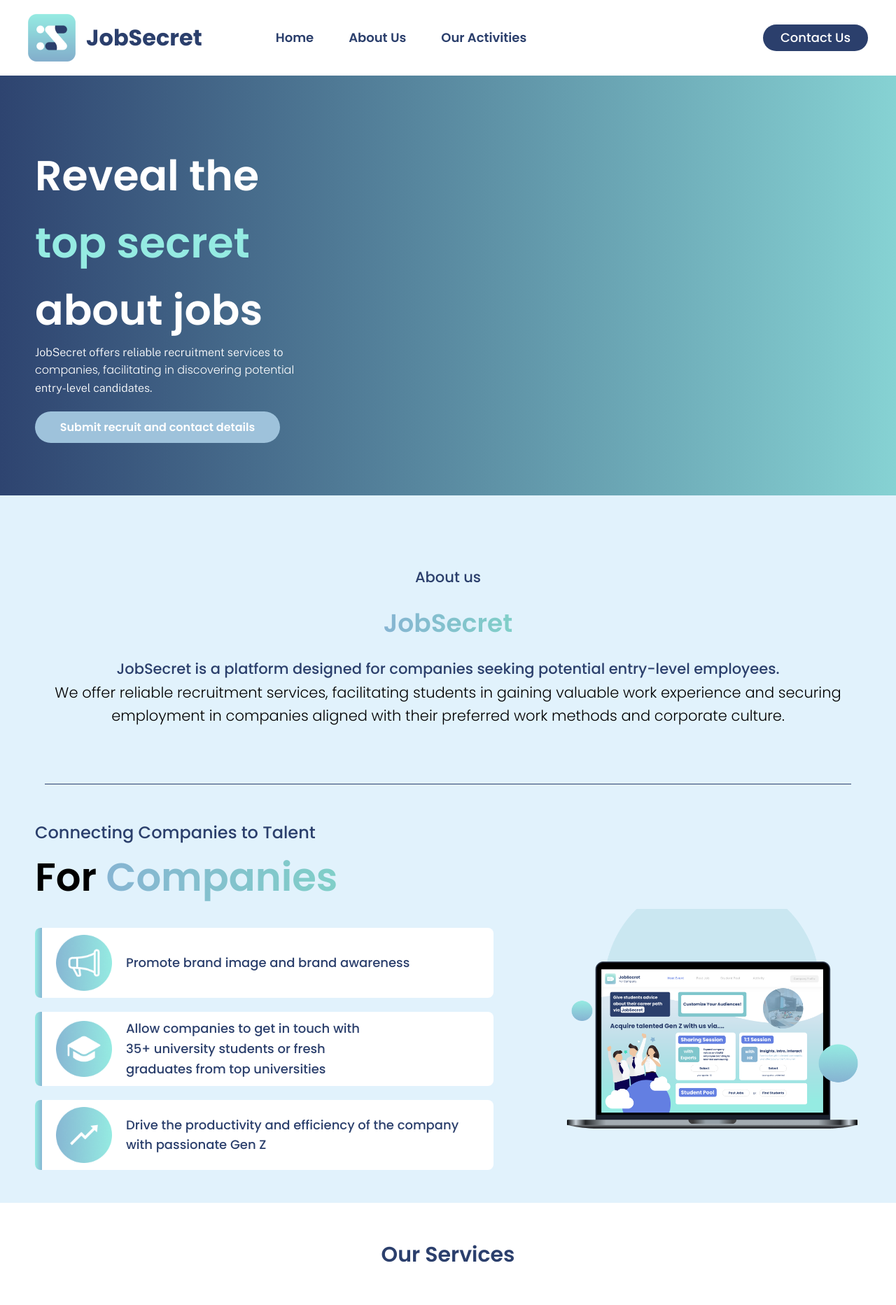
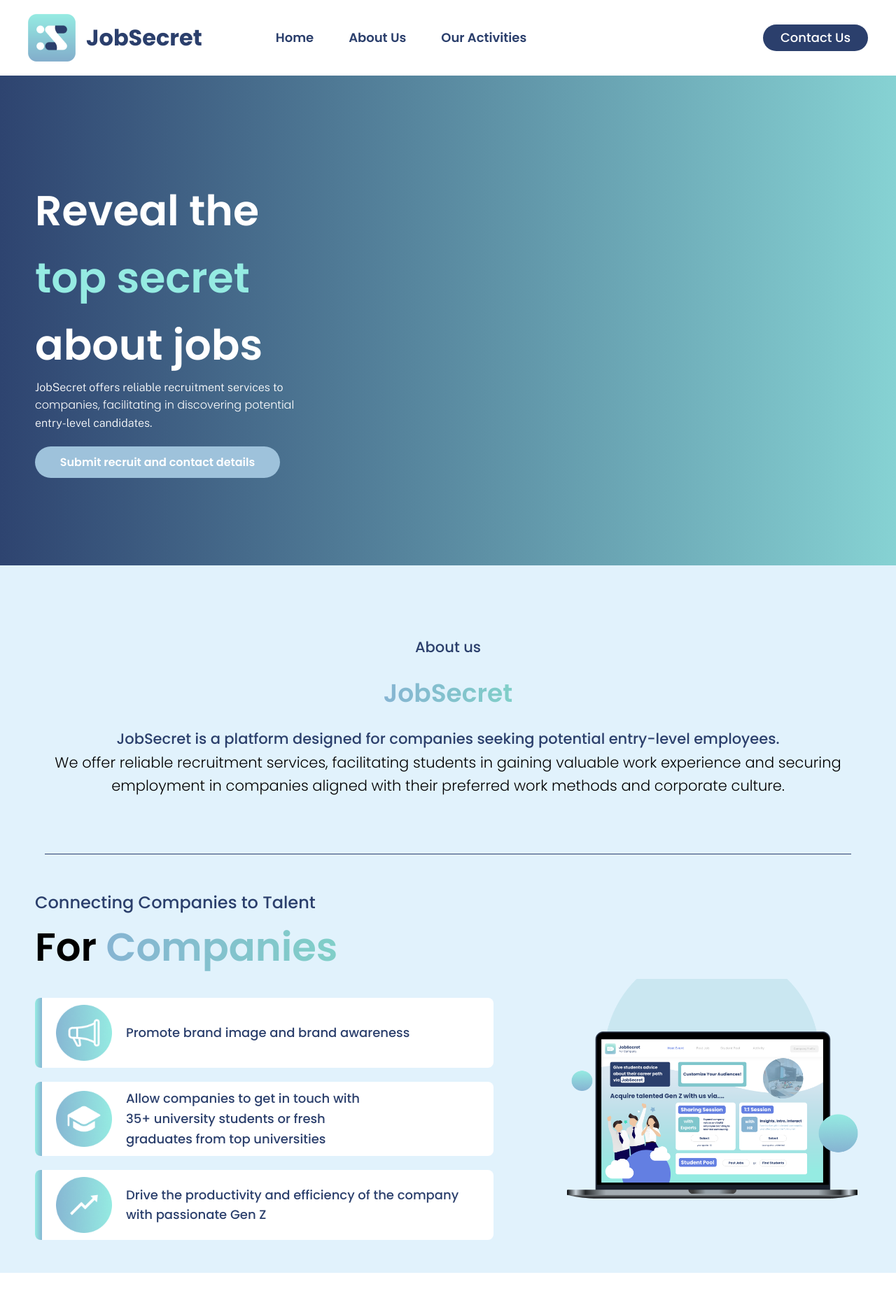
Before and after one commit to Zeeneemee/JBS_FINAL, a React (Create React App) app: page / in a window 1280 px wide. Shown: the top 1865 px of the page at 70% size. Built offline with nearby package versions, Linux system fonts and the light colour scheme.

Commit message:
add frame-motion

```diff
--- a/package.json
+++ b/package.json
@@ -11,6 +11,7 @@
     "@types/react": "^18.2.46",
     "@types/react-dom": "^18.2.18",
     "axios": "^1.6.7",
+    "framer-motion": "^11.0.6",
     "react": "^18.2.0",
     "react-dom": "^18.2.0",
     "react-icons": "^5.0.1",
--- a/src/components/banner.js
+++ b/src/components/banner.js
@@ -19,7 +19,7 @@ const Banner = ({annimation})=>{
 
             else {
                 formTextRef.current.textContent = 'Submit recruit and contact details';
-                homeRef.current.style.height = '600px';
+                homeRef.current.style.height = '700px';
             }
         };
 
@@ -43,8 +43,8 @@ const Banner = ({annimation})=>{
 
     return(
 
-        <article className='home fade-in' ref={homeRef}>
-            <div className="col-1 fade-in ">
+        <article className='home' ref={homeRef}>
+            <div className="col-1  ">
                 <div className="title">
                     <h1>
                         Reveal the
--- a/src/page/Home.js
+++ b/src/page/Home.js
@@ -1,20 +1,82 @@
-import Banner from "../components/banner"
+import { motion } from 'framer-motion';
+import Banner from "../components/banner";
 import Form from "../components/form";
 import Services from "../components/ourservice";
-import HomeAbout from '../components/HomeAbout'
+import HomeAbout from '../components/HomeAbout';
 import Talent from "../components/talent";
-const Home = ({annimation})=>{
-    return(
+import { useEffect, useState } from 'react';
+
+const Home = ({ animation }) => {
+    // Individual animation variants for each component
+    const bannerVariants = {
+        hidden: { opacity: 0, y: 20 },
+        visible: { opacity: 1, y: 0, transition: { duration: 0.5, delay: 0.3 } }
+    };
+
+    const homeAboutVariants = {
+        hidden: { opacity: 0, y: 20 },
+        visible: { opacity: 1, y: 0, transition: { duration: 0.5, delay: 0.3 } }
+    };
+
+    const servicesVariants = {
+        hidden: { opacity: 0, y: 20 },
+        visible: { opacity: 1, y: 0, transition: { duration: 0.5, delay: 0.3 } }
+    };
+
+    const talentVariants = {
+        hidden: { opacity: 0, y: 20 },
+        visible: { opacity: 1, y: 0, transition: { duration: 0.5, delay: 0.3 } }
+    };
+
+    const formVariants = {
+        hidden: { opacity: 0, y: 20 },
+        visible: { opacity: 1, y: 0, transition: { duration: 0.5, delay: 0.3 } }
+    };
+
+    return (
         <article>
-            <Banner />
-            <HomeAbout/>
-            <Services/>
-            <Talent/>
-            <Form/>
+            <motion.div
+                initial="hidden"
+                whileInView="visible"
+                variants={bannerVariants}
+                viewport={{ once: true }}
+            >
+                <Banner />
+            </motion.div>
+            <motion.div
+                initial="hidden"
+                whileInView="visible"
+                variants={homeAboutVariants}
+                viewport={{ once: true }}
+            >
+                <HomeAbout />
+            </motion.div>
+            <motion.div
+                initial="hidden"
+                whileInView="visible"
+                variants={servicesVariants}
+                viewport={{ once: true }}
+            >
+                <Services />
+            </motion.div>
+            <motion.div
+                initial="hidden"
+                whileInView="visible"
+                variants={talentVariants}
+                viewport={{ once: true }}
+            >
+                <Talent />
+            </motion.div>
+            <motion.div
+                initial="hidden"
+                whileInView="visible"
+                variants={formVariants}
+                viewport={{ once: true }}
+            >
+                <Form />
+            </motion.div>
         </article>
-
-    )
-
+    );
 }
 
 export default Home;
--- a/src/style/homebanner.css
+++ b/src/style/homebanner.css
@@ -26,11 +26,12 @@ animation: fadeIn 1s ease-in 0s 1 normal forwards;
 
 .home{
     background: linear-gradient(90deg,#2E4470,#86D2D3);
-    height: 600px;
+    /* height: 2000px; */
     width: 100%;
     display: flex;
     gap:20px;
     overflow-x: hidden;
+
 }
 
 /* span{
```
Also changed, not shown: 1 other file (tests, documents, lock files or other folders).
